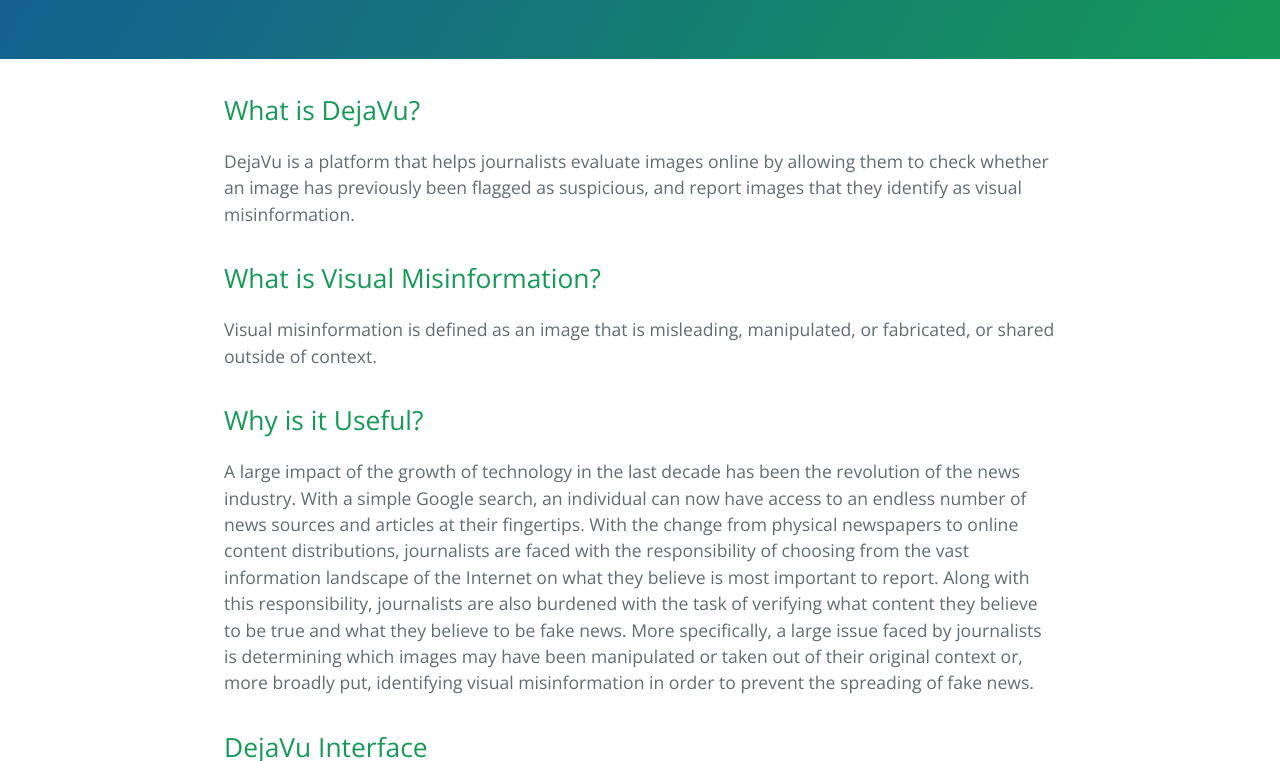
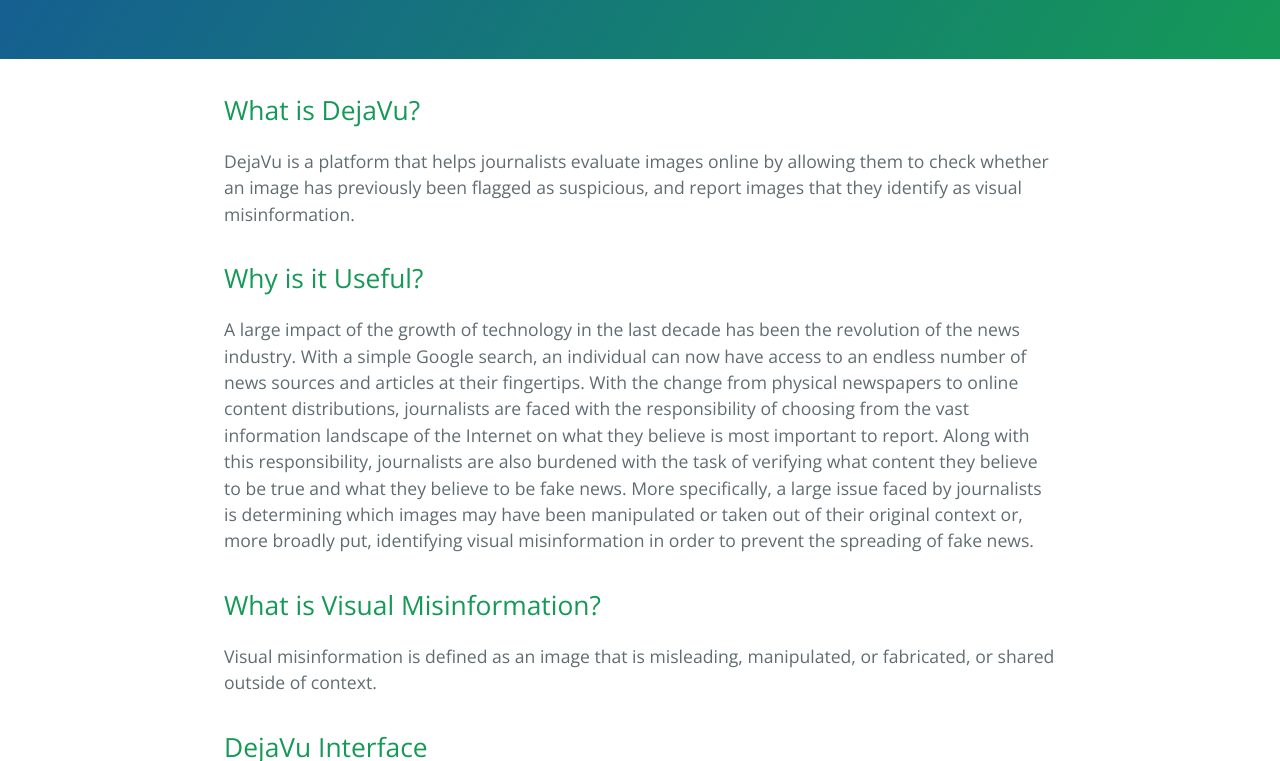
Before and after one commit to rzere/DejaVu, a Jekyll site: the page built from docs/index.md, in a window 1280 px wide and 900 px high, scrolled down 321 px, cut to the strip 0-761 px from the top of the window. Built offline with Jekyll 4.4.1, drawn with Linux system fonts in a browser that asks for light colours; our own code applies the rules of GitHub Pages for plain Markdown files; some of the changed lines change nothing that is shown.

Commit message:
minor web tweaks

```diff
--- a/docs/index.md
+++ b/docs/index.md
@@ -6,11 +6,6 @@
 
 DejaVu is a platform that helps journalists
 evaluate images online by allowing them to check whether an image has previously been flagged as suspicious, and report images that they identify as visual misinformation.
-
-## What is Visual Misinformation?
-
-Visual misinformation is defined as an image that is
-misleading, manipulated, or fabricated, or shared outside of context.
 
 ## Why is it Useful?
 
@@ -32,6 +27,11 @@
 put, identifying visual misinformation in order to
 prevent the spreading of fake news.
 
+## What is Visual Misinformation?
+
+Visual misinformation is defined as an image that is
+misleading, manipulated, or fabricated, or shared outside of context.
+
 ## DejaVu Interface
 
 <img src="assets/gif/DejaVuDemo.gif"/>
```
